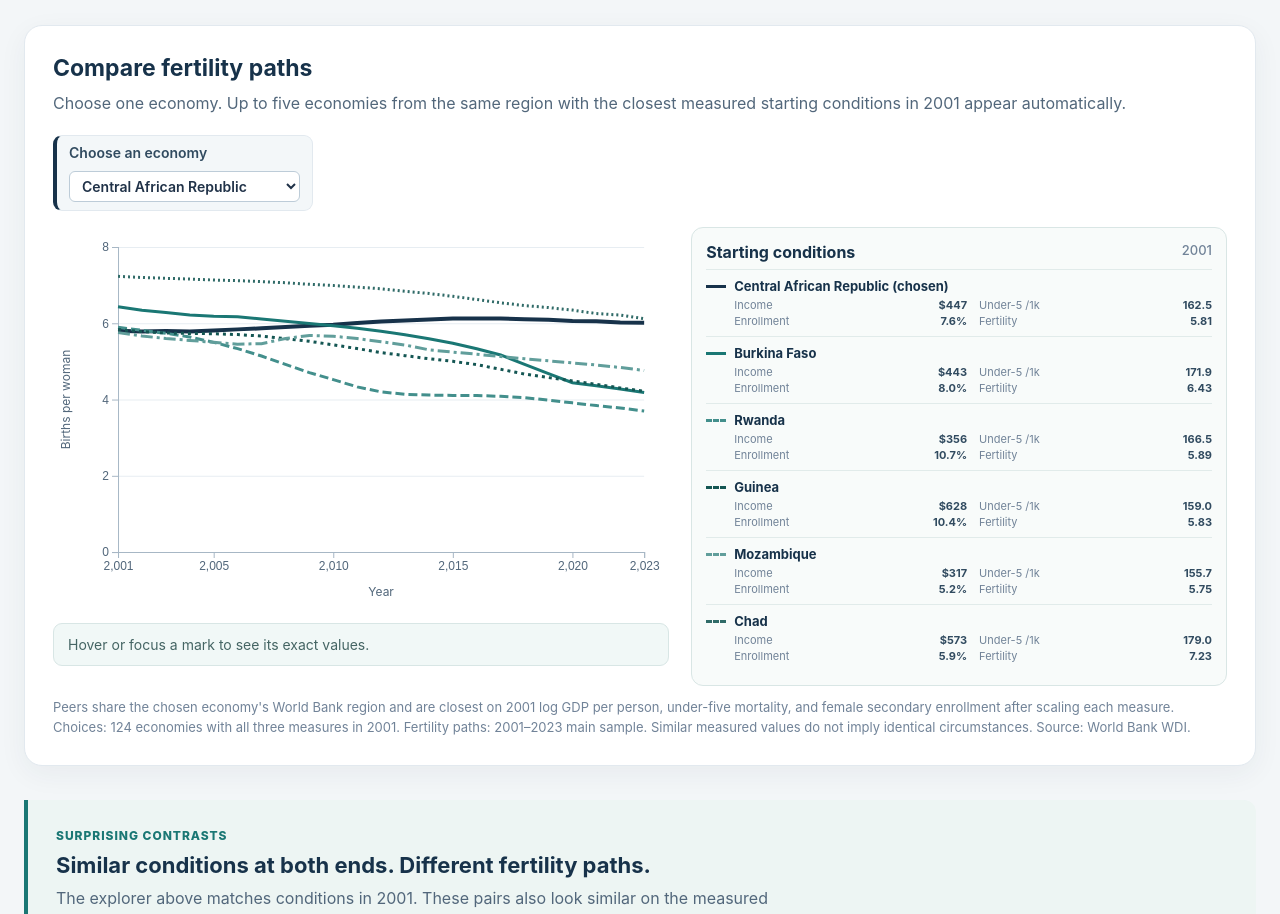
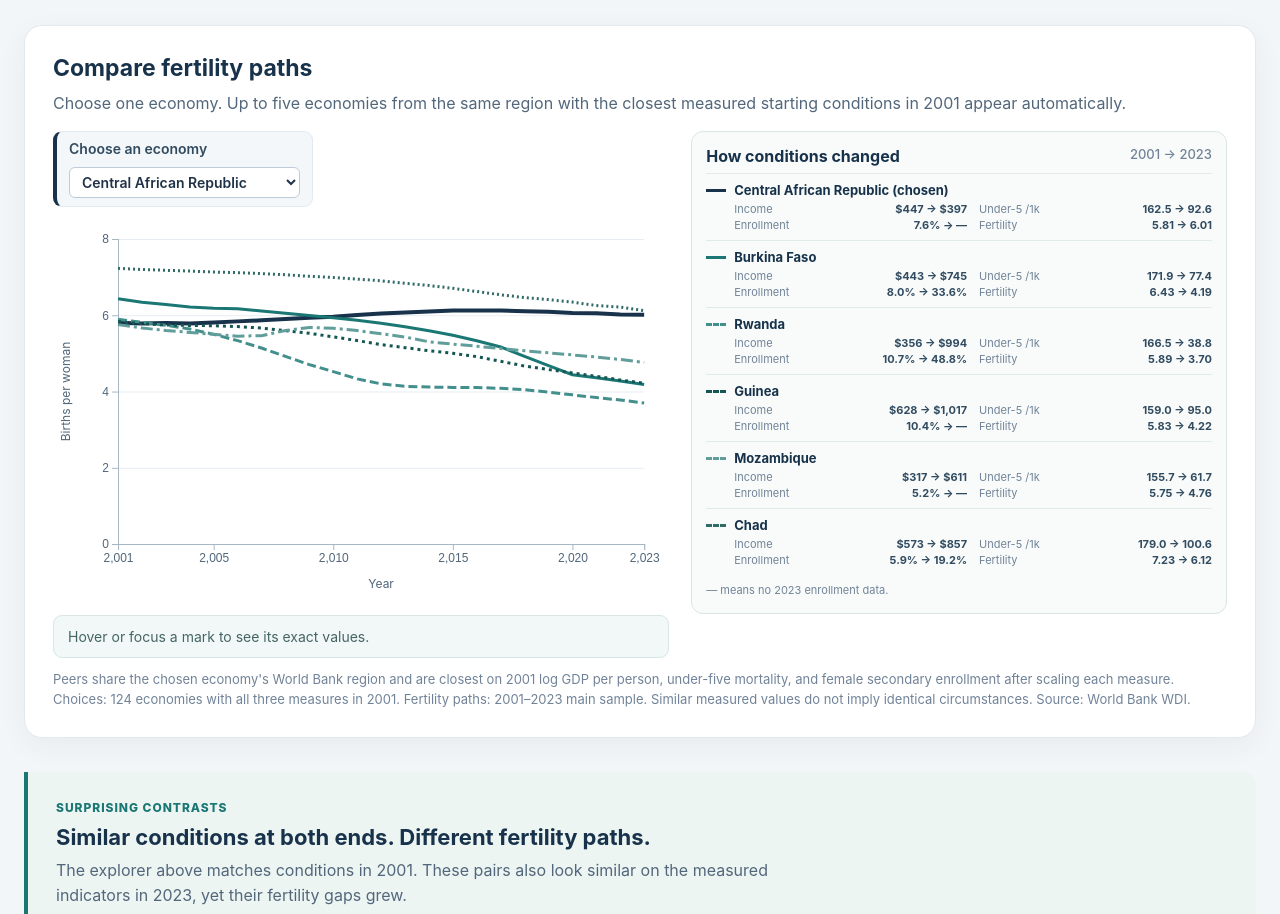
Before and after one commit to LinhNguyen2901/beyond-birth-rate, a React app in the folder frontend/: page / in a window 1280 px wide. Shown: the part 6525-7439 px from the top of the page. Built offline with nearby package versions, Linux system fonts and the light colour scheme; the HTML template or start-up script is replaced by a standard one.

Commit message:
update section different countries fertility path chart

```diff
--- a/frontend/src/App.css
+++ b/frontend/src/App.css
@@ -228,6 +228,7 @@
 .peer-legend i { display: inline-block; width: 22px; border-top: 3px solid; }
 .peer-main { display: grid; grid-template-columns: minmax(0, 1.15fr) minmax(400px, 1fr); align-items: start; gap: 22px; margin-top: 16px; }
 .peer-plot, .peer-values { min-width: 0; }
+.peer-plot .peer-controls { margin: 0 0 12px; }
 .peer-plot svg { max-width: none; margin-top: 0; }
 .peer-values { padding: 14px; border: 1px solid #d9e6e5; border-radius: 12px; background: #f8fbfa; }
 .peer-values h3 { display: flex; justify-content: space-between; margin: 0 0 7px; color: #17324a; font-size: 16px; }
@@ -237,7 +238,8 @@
 .peer-value i { flex: none; width: 20px; border-top: 3px solid; }
 .peer-value > div { display: grid; grid-template-columns: repeat(2, minmax(0, 1fr)); gap: 2px 12px; margin: 4px 0 0 28px; }
 .peer-value span { display: flex; justify-content: space-between; gap: 4px; color: #718398; font-size: 11px; }
-.peer-value b { color: #314b60; font-weight: 650; }
+.peer-value b { color: #314b60; font-weight: 650; white-space: nowrap; }
+.peer-values .peer-missing-note { margin-top: 7px; color: #718398; font-size: 11px; }
 .case-bridge { margin: 34px 0 14px; padding: 24px 28px; border-left: 4px solid #1a7774; border-radius: 0 12px 12px 0; background: #edf5f3; }
 .case-bridge > span { color: #1a7774; font-size: 12px; font-weight: 800; letter-spacing: .08em; text-transform: uppercase; }
 .case-bridge h3 { margin: 8px 0; color: #17324a; font-size: 22px; }
@@ -284,7 +286,7 @@
 @media (max-width: 1000px) {
   .peer-main, .model-main { grid-template-columns: 1fr; }
   .peer-values { display: grid; grid-template-columns: repeat(2, minmax(0, 1fr)); column-gap: 16px; }
-  .peer-values h3 { grid-column: 1 / -1; }
+  .peer-values h3, .peer-missing-note { grid-column: 1 / -1; }
 }
 @media (max-width: 800px) {
   .case-grid { grid-template-columns: 1fr; }
@@ -326,6 +328,8 @@
   .peer-plot svg, .model-plot svg { min-width: 0; }
   .peer-values { grid-template-columns: 1fr; }
   .peer-value > div { grid-template-columns: repeat(2, minmax(0, 1fr)); }
+  .peer-value span { display: block; }
+  .peer-value b { display: block; }
   .peer-legend { display: grid; grid-template-columns: repeat(2, minmax(0, 1fr)); gap: 9px; }
   .peer-legend span { min-width: 0; }
   .case-bridge { padding: 18px; }
--- a/frontend/src/components/PeerHistoryChart.jsx
+++ b/frontend/src/components/PeerHistoryChart.jsx
@@ -8,6 +8,8 @@ import { measureColors, selectionColor } from '../chartColors'
 const colors = [selectionColor, measureColors.fertility, '#438f8c', '#145653', '#619e9b', '#306b68']
 const dashes = [null, null, '9 4', '3 4', '12 4 3 4', '2 3']
 const education2001 = new Map(educationData.filter(d => d.year === 2001).map(d => [d.iso3, d.education]))
+const education2023 = new Map(educationData.filter(d => d.year === 2023).map(d => [d.iso3, d.education]))
+const end2023 = new Map(data.filter(d => d.year === 2023).map(d => [d.iso3, d]))
 const choices = data.filter(d => d.year === 2001 && education2001.has(d.iso3))
   .map(d => ({ ...d, education: education2001.get(d.iso3) }))
   .sort((a, b) => a.country.localeCompare(b.country))
@@ -39,6 +41,8 @@ export default function PeerHistoryChart() {
       color: colors[index],
       dash: dashes[index],
       start,
+      end: end2023.get(start.iso3),
+      educationEnd: education2023.get(start.iso3),
       history: data.filter(d => d.iso3 === start.iso3 && d.year >= 2001 && d.year <= 2023),
     }))
   }, [selectedCountry])
@@ -98,25 +102,32 @@ export default function PeerHistoryChart() {
     <section className="chart-card">
       <h2>Compare fertility paths</h2>
       <p>Choose one economy. Up to five economies from the same region with the closest measured starting conditions in 2001 appear automatically.</p>
-      <div className="peer-controls">
-        <label style={{ borderLeftColor: colors[0] }}>Choose an economy
-          <select value={selectedCountry} onChange={e => setSelectedCountry(e.target.value)}>
-            {choices.map(d => <option key={d.iso3} value={d.iso3}>{d.country}</option>)}
-          </select>
-        </label>
-      </div>
       <div className="peer-main">
         <div className="peer-plot">
+          <div className="peer-controls">
+            <label style={{ borderLeftColor: colors[0] }}>Choose an economy
+              <select value={selectedCountry} onChange={e => setSelectedCountry(e.target.value)}>
+                {choices.map(d => <option key={d.iso3} value={d.iso3}>{d.country}</option>)}
+              </select>
+            </label>
+          </div>
           <svg ref={chartRef} role="img" aria-label={`Fertility histories for ${countries[0].start.country} and ${countries.length - 1} nearby peers, 2001 to 2023`} />
           <div className="chart-tooltip" aria-hidden="true" />
           <p className="chart-readout" aria-live="polite">Hover or focus a line to see its endpoint values.</p>
         </div>
         <div className="peer-values">
-          <h3>Starting conditions <span>2001</span></h3>
+          <h3>How conditions changed <span>2001 → 2023</span></h3>
           {countries.map((d, index) => <div className="peer-value" key={d.iso3}>
             <strong><i style={{ borderColor: d.color, borderTopStyle: d.dash ? 'dashed' : 'solid' }} />{d.start.country}{index === 0 && ' (chosen)'}</strong>
-            <div><span>Income <b>${Math.round(d.start.gdp_pc).toLocaleString()}</b></span><span>Under-5 /1k <b>{d.start.mortality.toFixed(1)}</b></span><span>Enrollment <b>{d.start.education.toFixed(1)}%</b></span><span>Fertility <b>{d.start.fertility.toFixed(2)}</b></span></div>
+            <div>
+              <span>Income <b>${Math.round(d.start.gdp_pc).toLocaleString()} → ${Math.round(d.end.gdp_pc).toLocaleString()}</b></span>
+              <span>Under-5 /1k <b>{d.start.mortality.toFixed(1)} → {d.end.mortality.toFixed(1)}</b></span>
+              <span>Enrollment <b>{d.start.education.toFixed(1)}% → {d.educationEnd == null ? '—' : `${d.educationEnd.toFixed(1)}%`}</b></span>
+              <span>Fertility <b>{d.start.fertility.toFixed(2)} → {d.end.fertility.toFixed(2)}</b></span>
+            </div>
           </div>)}
+          {countries.some(d => d.educationEnd == null) &&
+            <p className="peer-missing-note">— means no 2023 enrollment data.</p>}
         </div>
       </div>
       <p className="chart-source">Peers share the chosen economy's World Bank region and are closest on 2001 log GDP per person, under-five mortality, and female secondary enrollment after scaling each measure. Choices: 124 economies with all three measures in 2001. Fertility paths: 2001–2023 main sample. Similar measured values do not imply identical circumstances. Source: World Bank WDI.</p>
```
